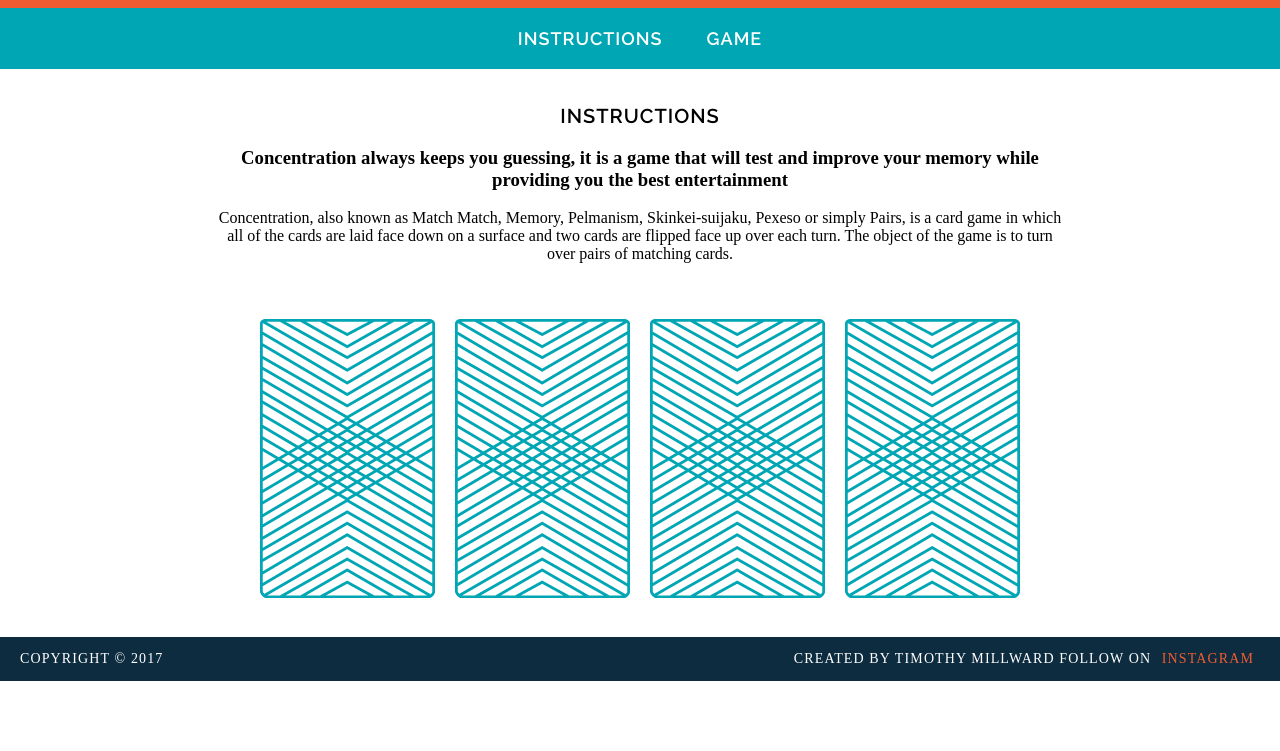
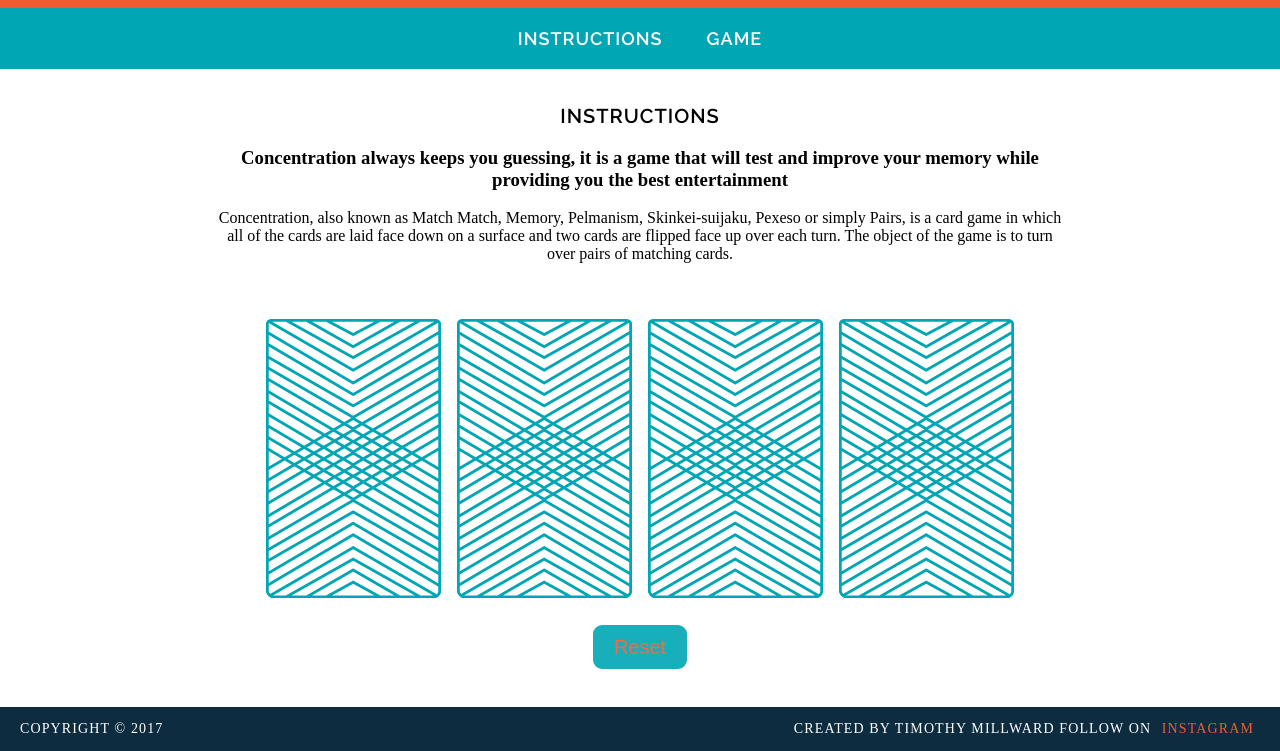
Before and after one commit to silhouettetechnician/wdi-fundamentals-memorygame, a plain HTML site: page memory_game/index.html in a window 1280 px wide. Shown: the part 105-856 px from the top of the page. Before the commit the page ends 800 px from the top, so only its background shows below. Drawn offline with Linux system fonts and the light colour scheme; a web font is replaced by a local one.

Commit message:
created game logic

```diff
--- a/memory_game/CSS/style.css
+++ b/memory_game/CSS/style.css
@@ -113,7 +113,7 @@ footer{
 	content: " ";
 	clear: both;
 	height: 0;
-	font-size: 0
+	font-size: 0;
 
 }
 
@@ -125,8 +125,15 @@ footer{
 	margin: 6px;
 }
 
-/*.social-media:hover{
-
-	color: #ffffff;
-	text-decoration: underline;
-}*/
+button{
+	display: block;
+	margin: 20px auto;
+	width: 100px;
+	height: 50px;
+	border-radius: 12px;
+	border: 3px solid #ffffff;
+	background: #00A6B3;
+	color: #F15B31;
+	opacity: 0.9;
+	font-size: 20px;
+}
--- a/memory_game/index.html
+++ b/memory_game/index.html
@@ -26,12 +26,9 @@
 		<p>Concentration, also known as Match Match, Memory, Pelmanism, Skinkei-suijaku, Pexeso or simply Pairs, is a card game in which all of the cards are laid face down on a surface and two cards are flipped face up over each turn. The object  of the game is to turn over pairs of matching cards.</p>
 
 
-	<div>
-		<img src="images/back.png" alt="Queen of Diamonds">
-		<img src="images/back.png" alt="Queen of Hearts">
-		<img src="images/back.png" alt="King of Diamonds">
-		<img src="images/back.png" alt="King of Hearts">
-	</div>
+	<div id="game-board" class="board clearfix"></div>
+
+	<button>Reset</button>
 
 	</main>
 
--- a/memory_game/js/main.js
+++ b/memory_game/js/main.js
@@ -1,3 +1,4 @@
+console.log("Up and running!");
 
 var cards = [
 {
@@ -33,39 +34,35 @@ var checkForMatch = function(){
 	}
 };
 
-var flipCard = function(cardId){
-console.log("User flipped " + cards[cardId].rank);
-
+var flipCard = function(){
+	var cardId = this.getAttribute('data-id');
+	cardsInPlay.push(cards[cardId].rank);
+	this.setAttribute('src', cards[cardId].cardImage);
 if (cardsInPlay.length === 2){
-	checkForMatch()
-
-	// if (cardsInPlay[0] === cardsInPlay[1]){
-	// 	alert("You found a match!");
-	// } else{
-	// 	alert("Sorry try again.");
-	// }
+	checkForMatch();
 }
 
-cardsInPlay.push(cards[cardId].rank);
+console.log("User flipped " + cards[cardId].rank);
 console.log(cards[cardId].cardImage);
 console.log(cards[cardId].suit);
 
 };
 
-
-//
-
-// var flipCard = function(cardId){
-
-// if (cardsInPlay.length === 2){
-// 	checkForMatch();
-// 	}
-
-// 	console.log("user flipped " + cards[cardId]);
-
-// 	cardsInPlay.push(cards[cardId]);
-// }
+var createBoard = function(){
+	for (var i = 0; i < cards.length; i++) {
+		var cardElement  = document.createElement('img');
+		cardElement.setAttribute('src', "images/back.png");
+		cardElement.setAttribute('data-id', i);
+		cardElement.addEventListener('click', flipCard);
+		document.getElementById("game-board").appendChild(cardElement);
+	}
+}
 
 
-		flipCard(0);
-		flipCard(2);
+var reset = function(){
+	window.location.reload();
+}
+var restart = document.querySelector('button');
+restart.addEventListener('click', reset);
+
+	createBoard();
```
